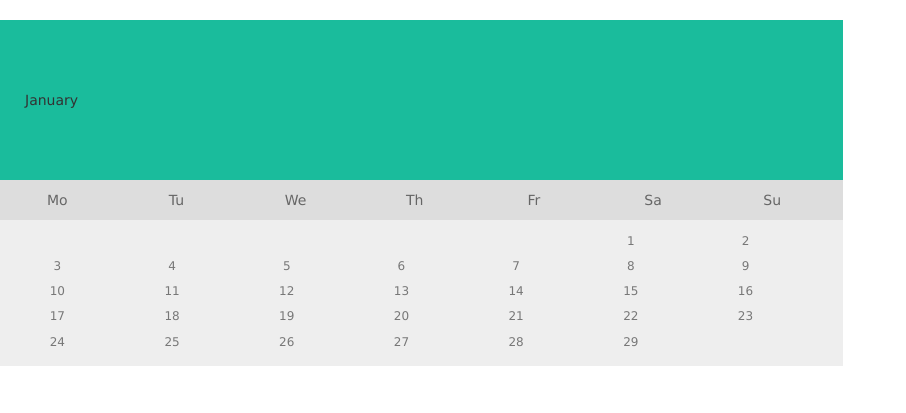
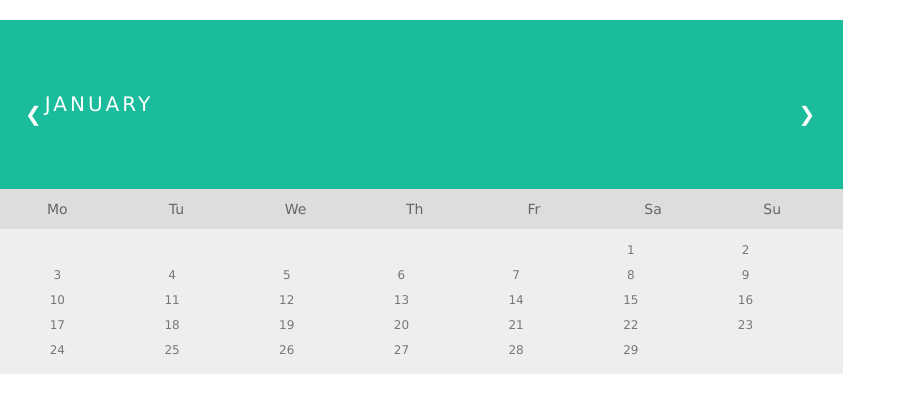
Before and after one commit to chiudaniels/finallyFinalFinalistsFinale, a Python web app: template templates/main.html in a window 1280 px wide. Shown: the part 52-465 px from the top of the page, without its empty margins (0-906 px from the left). Run offline with Jinja, Linux system fonts and the light colour scheme; the template is opened without the code that fills it, so the values that code supplies are empty; some libraries are stand-ins or nearby versions.

Commit message:
calendar month scrolling works

```diff
--- a/static/calendar.js
+++ b/static/calendar.js
@@ -25,7 +25,7 @@ var getDay= function(day,month,year){
 var makeCalendar = function(numDays, dayStart){
 
 	ele = document.getElementById('days')
-
+	ele.innerHTML="";
 
     // makes empty space for days of last month//
     for (i=0; i< dayStart; i++){
@@ -72,6 +72,27 @@ var changeMonth= function(month){
 	eleMonth.innerHTML = monthArray[month-1];
 }
 
-var getMonth= getMonthInfo(1,2017);
-changeMonth(1);
+
+var currentMonth=1;
+var getMonth= getMonthInfo(currentMonth,2017);
+
+var clickChangeMonthFoward= function(){
+	currentMonth++;
+	changeMonth(currentMonth);
+	getMonth= getMonthInfo(currentMonth,2017);
+	makeCalendar(getMonth[0],getMonth[1]);
+	console.log(currentMonth);
+
+}
+
+var clickChangeMonthPrevious= function(){
+	currentMonth--;
+	changeMonth(currentMonth);
+	getMonth= getMonthInfo(currentMonth,2017);
+	makeCalendar(getMonth[0],getMonth[1]);
+	console.log(currentMonth);
+}
+
+
+changeMonth(currentMonth);
 makeCalendar(getMonth[0],getMonth[1]);
--- a/templates/main.html
+++ b/templates/main.html
@@ -95,12 +95,11 @@
 
       <div class="col-md-8">
 
-		<div class="month" id="month">
+		<div class="month" >
 		  <ul>
-			<li class="prev">&#10094;</li>
-			<li class="next">&#10095;</li>
-			<li>
-			  August<br>
+			<li class="prev" onclick="clickChangeMonthPrevious()">&#10094;</li>
+			<li class="next" onclick="clickChangeMonthFoward()">&#10095;</li>
+			<li id="month">
 			  <span style="font-size:18px">2016</span>
 			</li>
 		  </ul>
```
